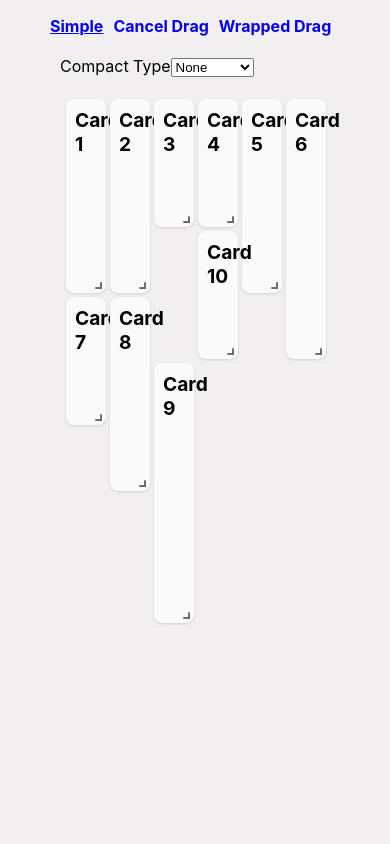
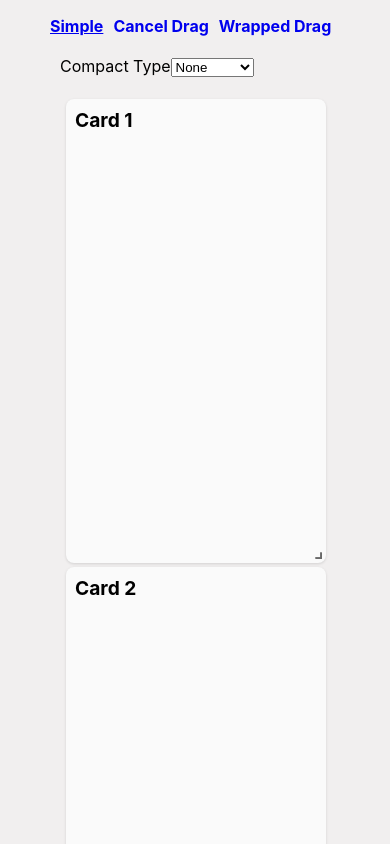
Before and after one commit to kulyk/rgl-demo, a React (Create React App) app: page / in a window 390 px wide. Shown: the top 844 px of the page. Built offline with nearby package versions, Linux system fonts and the light colour scheme.

Commit message:
Make demo responsive

```diff
--- a/src/Grid.js
+++ b/src/Grid.js
@@ -1,22 +1,16 @@
 import { useMemo, useState } from "react";
-import RGL, { WidthProvider } from "react-grid-layout";
+import { Responsive as ResponsiveGrid, WidthProvider } from "react-grid-layout";
+
 import ControlPanel from "./ControlPanel";
 import { generateLayout, renderPlaceholderCards } from "./utils";
 
 const CARDS_COUNT = 10;
-const ASPECT_RATIO = 4 / 3;
-const MIN_ROW_HEIGHT = 60;
 
 function Grid(props) {
-  const { margin, width, cols } = props;
-  const rowHeight = Math.max(
-    Math.floor(width / cols / ASPECT_RATIO),
-    MIN_ROW_HEIGHT
-  );
-
+  const { margin } = props;
   return (
     <div className="Grid">
-      <RGL rowHeight={rowHeight} {...props} margin={[margin, margin]} />
+      <ResponsiveGrid {...props} margin={[margin, margin]} />
     </div>
   );
 }
@@ -24,14 +18,9 @@ function Grid(props) {
 const AutoGrid = WidthProvider(Grid);
 
 function SimpleGrid({ layout, ...props }) {
-  const [{ margin, ...state }, setGridState] = useState({
-    cols: 18,
+  const [{ cols, margin, ...state }, setGridState] = useState({
     margin: 6,
-    isDraggable: true,
-    isResizable: true,
-    isBounded: false,
     compactType: null,
-    resizeHandles: ["se"],
     ...props,
   });
 
@@ -43,7 +32,14 @@ function SimpleGrid({ layout, ...props }) {
   return (
     <div className="Container">
       <ControlPanel {...state} setGridProps={setGridState} />
-      <AutoGrid margin={margin} layout={layout} {...state}>
+      <AutoGrid
+        cols={{ lg: 18, md: 12, sm: 6, xs: 2, xxs: 1 }}
+        margin={margin}
+        layouts={{
+          lg: layout,
+        }}
+        {...state}
+      >
         {children}
       </AutoGrid>
     </div>
```
